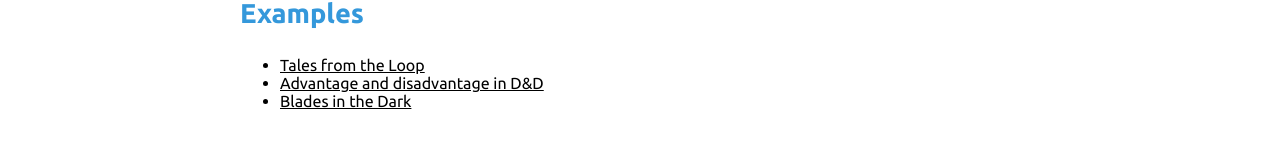
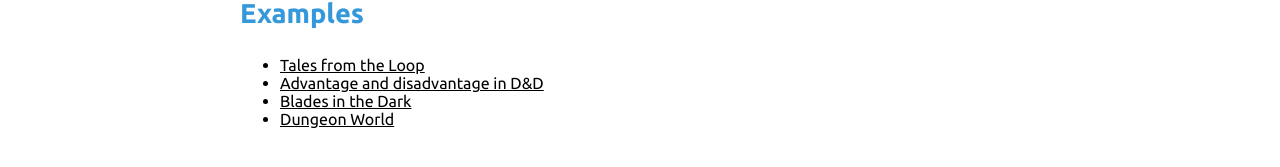
Before and after one commit to Castux/SnakeEyes, a Jekyll site: the page built from examples.md, in a window 1280 px wide. Shown: the part 345-512 px from the top of the page. Built offline with Jekyll 4.4.1, drawn with Linux system fonts in a browser that asks for light colours.

Commit message:
Added Dungeon World to examples

```diff
--- a/examples.md
+++ b/examples.md
@@ -19,3 +19,4 @@
 - [Tales from the Loop](/?url=examples/loops.lua)
 - [Advantage and disadvantage in D&D](/?url=examples/advantage.lua)
 - [Blades in the Dark](/?url=examples/blades.lua)
+- [Dungeon World](/?url=examples/dungeonworld.lua)
```
